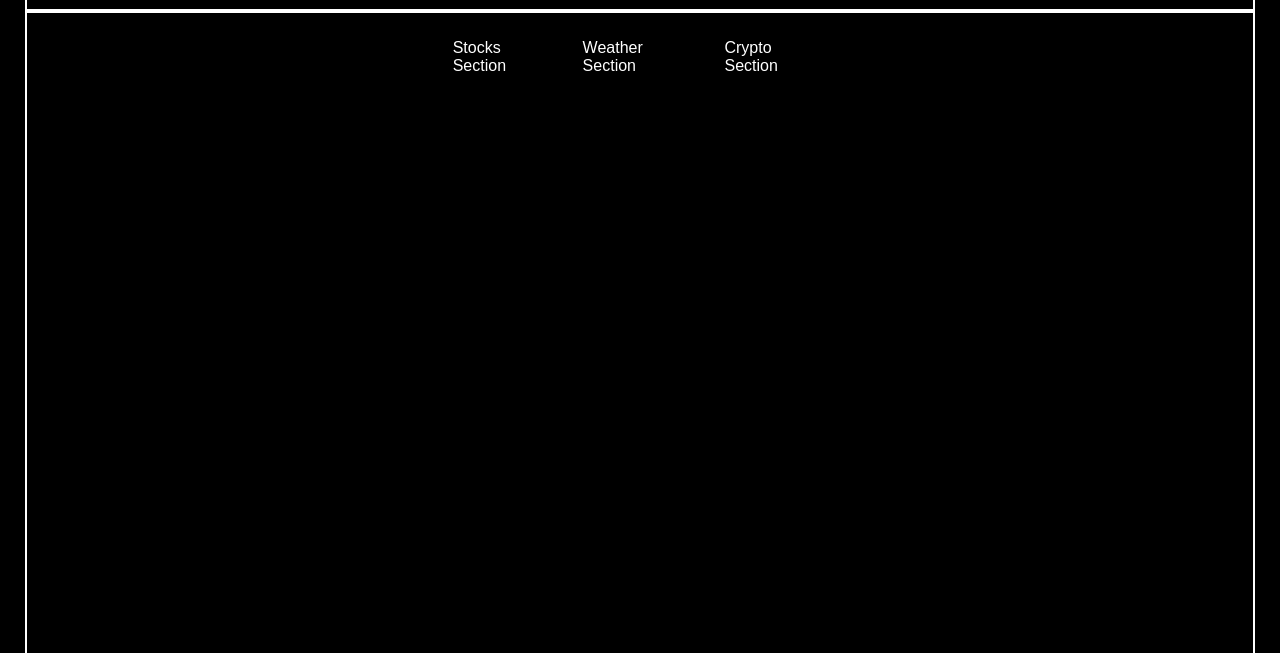
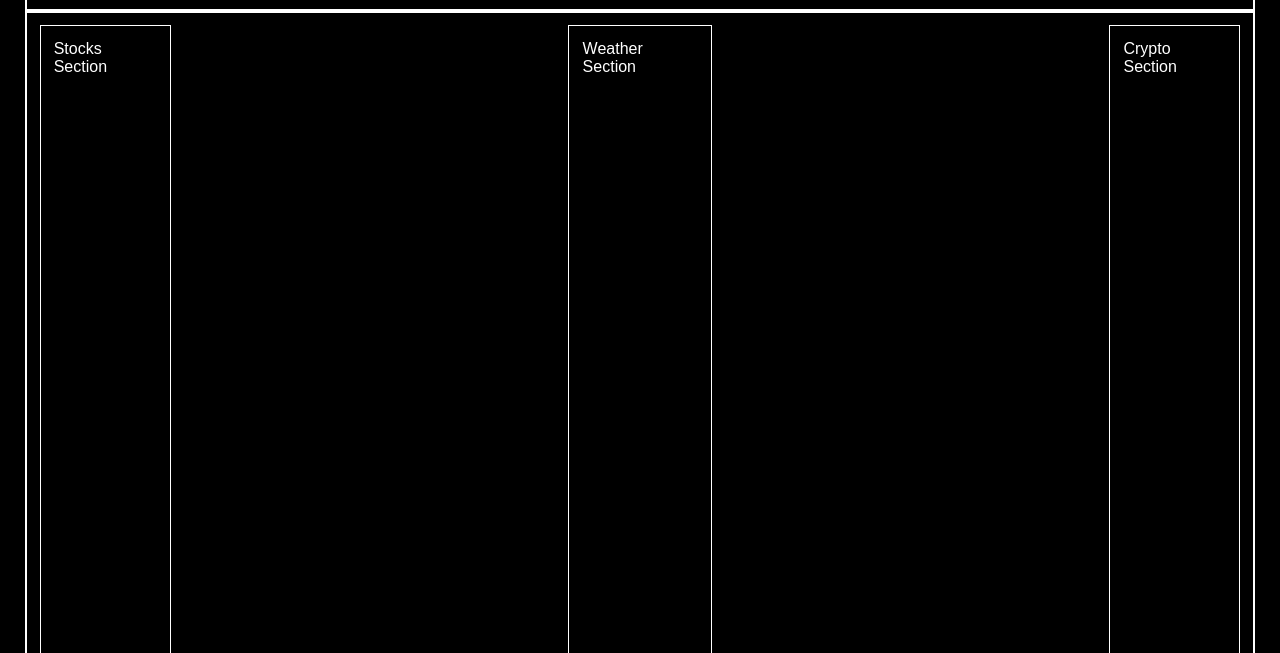
Before and after one commit to fmcwilliams92/Dashboard, a plain HTML site: page index.html in a window 1280 px wide. Shown: the part 147-800 px from the top of the page. Drawn offline with Linux system fonts and the light colour scheme.

Commit message:
first push to develop branch

```diff
--- a/assets/css/style.css
+++ b/assets/css/style.css
@@ -35,9 +35,21 @@ body {
   border: 2px solid white;
   display: flex;
   flex-wrap: wrap;
-  justify-content: center;
+  justify-content: space-between;
   color: white;
   height: 1000px;
+}
+
+#stocks {
+  border: 1px solid white;
+}
+
+#weather {
+  border: 1px solid white;
+}
+
+#crypto {
+  border: 1px solid white;
 }
 
 /* footer section */
```
